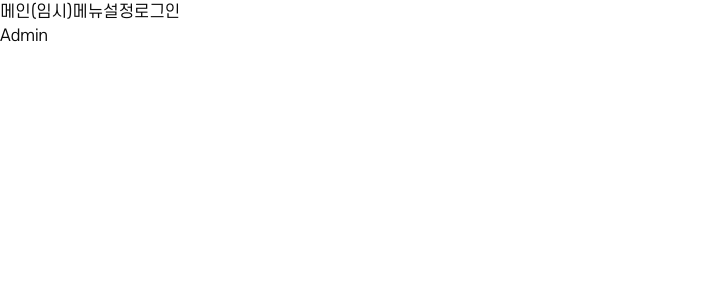
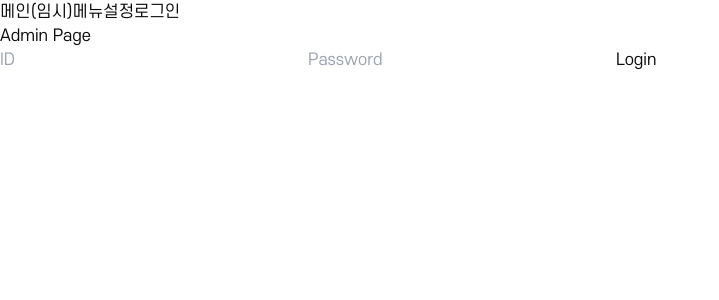
Before and after one commit to Hanaro-Trolly/ONE-HADA, a Next.js app in the folder one-hada/: page /admin in a window 1280 px wide. Shown: the top 300 px of the page, without its empty margins (0-719 px from the left). Built offline with nearby package versions, Linux system fonts and the light colour scheme; no server answers.

Commit message:
feat: 관리자 로그인 구현

```diff
--- a/one-hada/app/admin/page.tsx
+++ b/one-hada/app/admin/page.tsx
@@ -1,3 +1,16 @@
+'use client';
+
+import Login from '@/components/admin/Login';
+import Profile from '@/components/admin/Profile';
+import { useAdminSession } from '@/context/admin/SessionContext';
+
 export default function Admin() {
-  return <div>Admin</div>;
+  const { session } = useAdminSession();
+
+  return (
+    <div>
+      <div>Admin Page</div>
+      {session.loginUser ? <Profile /> : <Login />}
+    </div>
+  );
 }
--- a/one-hada/app/layout.tsx
+++ b/one-hada/app/layout.tsx
@@ -1,4 +1,5 @@
 import Header from '@/components/layout/Header';
+import { AdminSessionProvider } from '@/context/admin/SessionContext';
 import { SessionProvider } from 'next-auth/react';
 import localFont from 'next/font/local';
 import './globals.css';
@@ -42,8 +43,10 @@ export default function RootLayout({
         className={`${scDreamFont.variable} ${scDreamFont.variable} antialiased`}
       >
         <SessionProvider>
-          <Header />
-          <main>{children}</main>
+          <AdminSessionProvider>
+            <Header />
+            <main>{children}</main>
+          </AdminSessionProvider>
         </SessionProvider>
       </body>
     </html>
--- /dev/null
+++ b/one-hada/components/admin/Login.tsx
@@ -0,0 +1,40 @@
+import { useAdminSession } from '@/context/admin/SessionContext';
+import { useState } from 'react';
+import { FormEvent } from 'react';
+import { useRef } from 'react';
+
+export default function Login() {
+  const { login } = useAdminSession();
+  const idRef = useRef<HTMLInputElement>(null);
+  const passwordRef = useRef<HTMLInputElement>(null);
+  const [message, setMessage] = useState('');
+
+  const handleSubmit = (e: FormEvent) => {
+    e.preventDefault();
+    const id = idRef.current?.value;
+    const password = passwordRef.current?.value;
+
+    if (id && password) {
+      const success = login(id, password);
+      if (success) {
+        setMessage('로그인 성공');
+      } else {
+        setMessage('로그인 실패, 아이디 또는 비밀번호를 확인해주세요.');
+      }
+    }
+  };
+
+  return (
+    <form onSubmit={handleSubmit}>
+      <input ref={idRef} type='text' placeholder='ID' required />
+      <input
+        ref={passwordRef}
+        type='password'
+        placeholder='Password'
+        required
+      />
+      <button type='submit'>Login</button>
+      {message && <div>{message}</div>}
+    </form>
+  );
+}
--- /dev/null
+++ b/one-hada/components/admin/Profile.tsx
@@ -0,0 +1,14 @@
+import { useAdminSession } from '@/context/admin/SessionContext';
+
+export default function Profile() {
+  const { session, logout } = useAdminSession();
+
+  if (!session.loginUser) return null;
+
+  return (
+    <div>
+      <div>Welcome, {session.loginUser.name}!</div>
+      <button onClick={logout}>Logout</button>
+    </div>
+  );
+}
--- /dev/null
+++ b/one-hada/context/admin/SessionContext.tsx
@@ -0,0 +1,71 @@
+'use client';
+
+import React, { createContext, useContext, useReducer } from 'react';
+
+type LoginUser = { id: string; name: string };
+type Session = { loginUser: LoginUser | null };
+
+type Action = { type: 'LOGIN'; payload: LoginUser } | { type: 'LOGOUT' };
+
+const initialSession: Session = {
+  loginUser: null,
+};
+
+const dummyAdmins = [
+  { id: 'admin1', password: 'password123', name: 'Admin One' },
+  { id: 'admin2', password: 'securepass', name: 'Admin Two' },
+];
+
+const sessionReducer = (state: Session, action: Action): Session => {
+  switch (action.type) {
+    case 'LOGIN':
+      return { ...state, loginUser: action.payload };
+    case 'LOGOUT':
+      return { ...state, loginUser: null };
+    default:
+      return state;
+  }
+};
+
+type SessionContextType = {
+  session: Session;
+  login: (id: string, password: string) => boolean;
+  logout: () => void;
+};
+
+const SessionContext = createContext<SessionContextType | undefined>(undefined);
+
+export const AdminSessionProvider: React.FC<{ children: React.ReactNode }> = ({
+  children,
+}) => {
+  const [session, dispatch] = useReducer(sessionReducer, initialSession);
+
+  const login = (id: string, password: string): boolean => {
+    const admin = dummyAdmins.find(
+      (admin) => admin.id === id && admin.password === password
+    );
+    if (admin) {
+      dispatch({ type: 'LOGIN', payload: { id: admin.id, name: admin.name } });
+      return true;
+    }
+    return false;
+  };
+
+  const logout = () => {
+    dispatch({ type: 'LOGOUT' });
+  };
+
+  return (
+    <SessionContext.Provider value={{ session, login, logout }}>
+      {children}
+    </SessionContext.Provider>
+  );
+};
+
+export const useAdminSession = () => {
+  const context = useContext(SessionContext);
+  if (context === undefined) {
+    throw new Error('useAdminSession must be used within a SessionProvider');
+  }
+  return context;
+};
```
